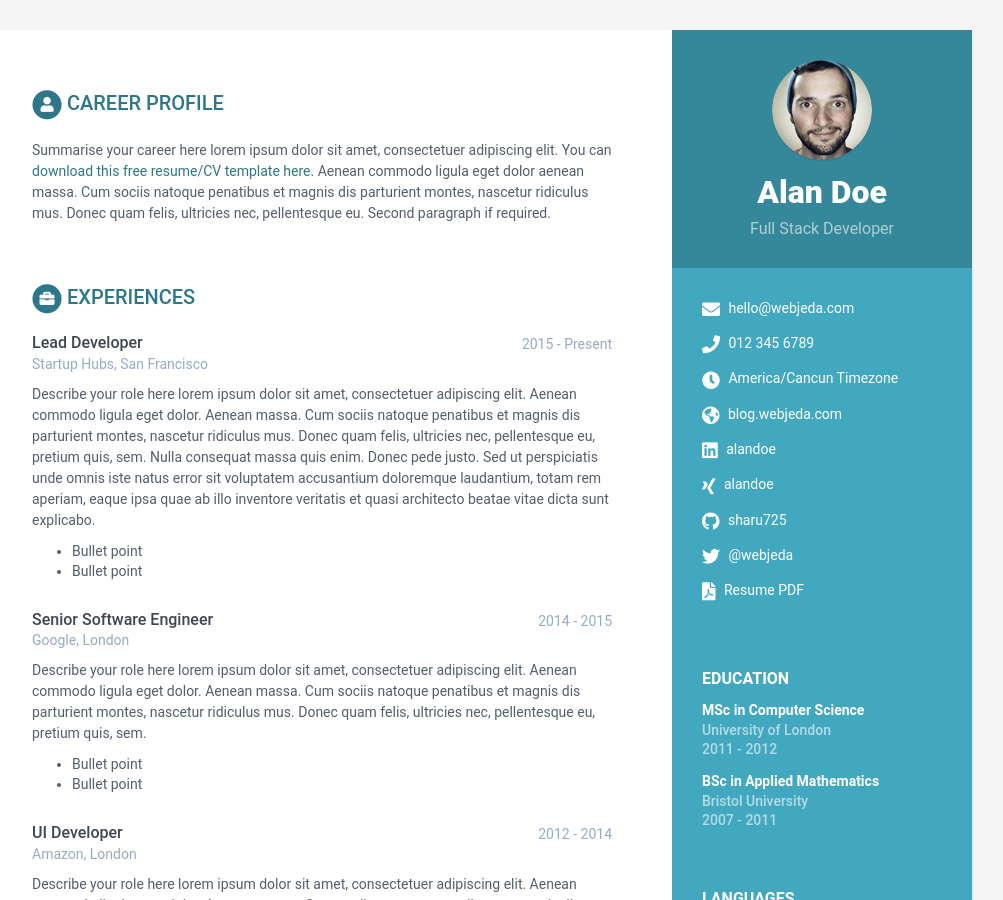
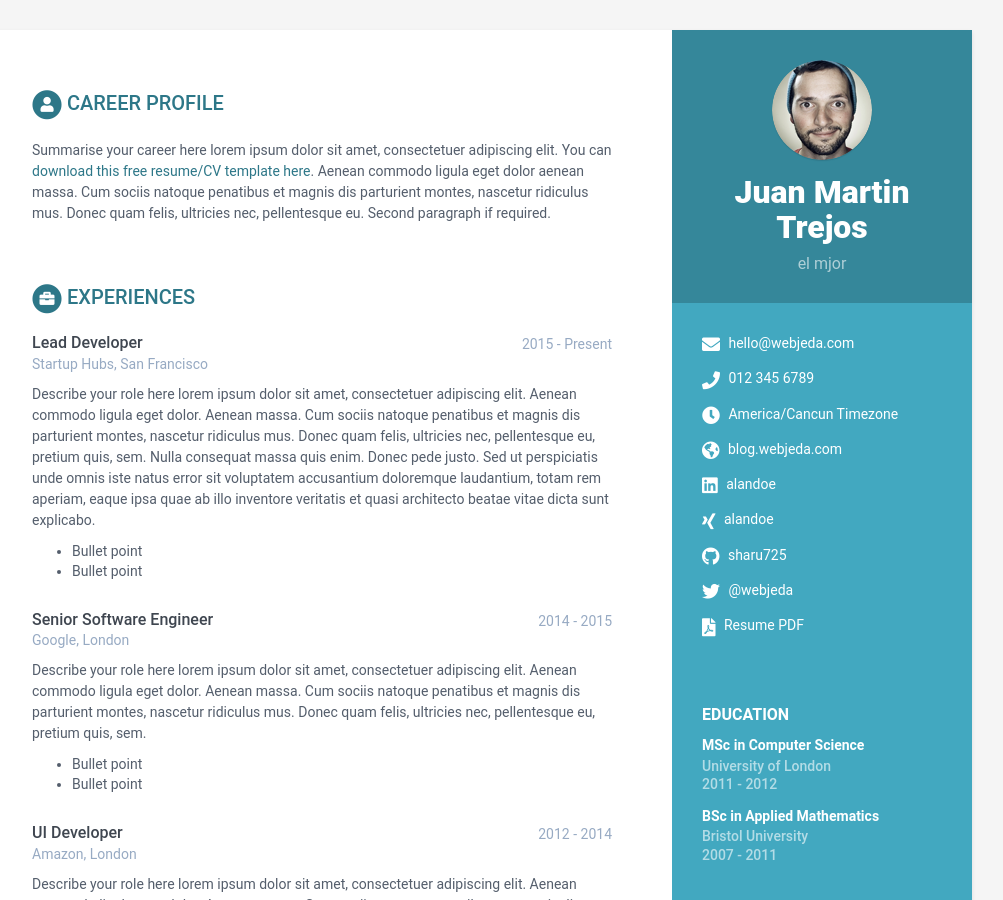
Before and after one commit to jtrejos05/CV2, a Jekyll site: the page built from index.html, in a window 1280 px wide and 900 px high. Shown: the whole window, without its empty margins (168-1171 px from the left). Built offline with Jekyll 4.4.1, drawn with Linux system fonts in a browser that asks for light colours.

Commit message:
Cambia el nombre (#1)
Se cambio el nombre

```diff
--- a/_data/data.yml
+++ b/_data/data.yml
@@ -8,8 +8,8 @@ sidebar:
     education: True # set to False if you want education in main section instead of in sidebar
 
     # Profile information
-    name: Alan Doe
-    tagline: Full Stack Developer
+    name: Juan Martin Trejos
+    tagline: el mjor
     avatar: profile.png  #place a 100x100 picture inside /assets/images/ folder and provide the name of the file below
 
     # Sidebar links
```
Also changed, not shown: Gemfile.lock (added).
